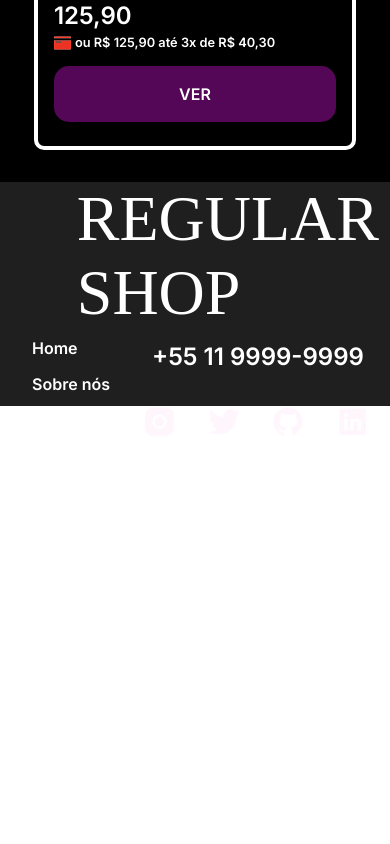
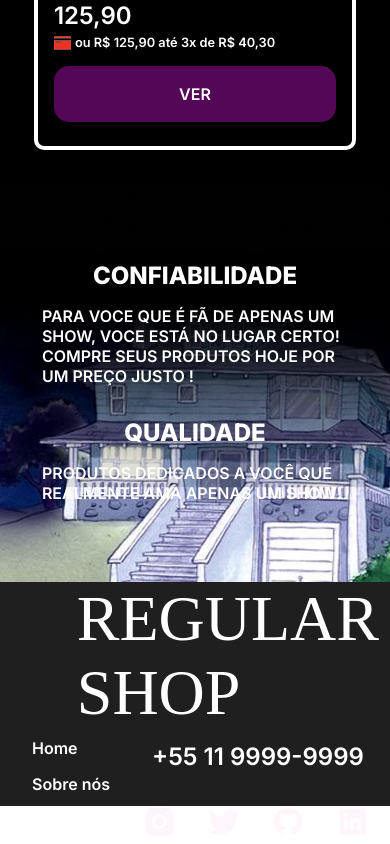
Before and after one commit to Apenas-uma-Loja/ApenasUmaLoja-Frontend, a Vue app: page / in a window 390 px wide. Shown: the part 4220-5064 px from the top of the page. Before the commit the page ends 4702 px from the top, so only its background shows below. Built offline with nearby package versions, Linux system fonts and the light colour scheme; a web font is replaced by a local one.

Commit message:
FEAT: seção de características dos produtos  pronta[REFS: #7]

```diff
--- /dev/null
+++ b/src/components/CharacteristicsofProducts/CharacteristicsComp.vue
@@ -0,0 +1,48 @@
+<script setup>
+import TextBox from './TextBox.vue'
+import CharacteristicsImage from './CharacteristicsImage.vue';
+</script>
+<template>
+    <section>
+        <div class="container">
+            <CharacteristicsImage />
+            <TextBox title="CONFIABILIDADE" description="PARA VOCE QUE É FÃ DE APENAS UM SHOW, VOCE ESTÁ NO LUGAR CERTO! COMPRE SEUS PRODUTOS HOJE POR UM PREÇO JUSTO !" />
+            <TextBox title="QUALIDADE" description="PRODUTOS DEDICADOS A VOCÊ QUE REALMENTE AMA APENAS UM SHOW!" />
+        </div>
+    </section>
+</template>
+<style scoped>
+    section {
+        width: 100%;
+        height: 100%;
+        /* padding: 1rem; */
+        /* background: #000; */
+        background-image: url(/public/Group-5.png);
+        background-size: cover;
+        background-repeat: no-repeat;
+        background-position: center;
+        display: flex;
+        flex-direction: column;
+        justify-content: center;
+        align-items: center;
+    }
+    .container {
+        width: 85%;
+        height: 100%;
+        display: grid;
+        grid-template-columns: 1fr 1fr 1fr;
+        gap: 1rem;
+        align-items: center;
+    }
+    @media screen and (max-width: 768px) {
+        .container {
+            grid-template-columns: 1fr;
+            width: 90%;
+        }
+        section {
+            padding: 1rem;
+            min-height: 25rem;
+        }
+
+    }
+</style>
--- /dev/null
+++ b/src/components/CharacteristicsofProducts/CharacteristicsImage.vue
@@ -0,0 +1,25 @@
+<script setup></script>
+<template>
+    <div class="image-container">
+        <img src="/public/image-16.png" alt="">
+    </div>
+</template>
+<style scoped>
+    .image-container {
+        width: 100%;
+        height: 100%;
+        display: flex;
+        justify-content: center;
+        align-items: center;
+    }
+    img {
+        width: 100%;
+        height: 100%;
+        object-fit: cover;
+    }
+    @media screen and (max-width: 768px) {
+        .image-container{
+            display: none;
+        }
+    }
+</style>
--- /dev/null
+++ b/src/components/CharacteristicsofProducts/TextBox.vue
@@ -0,0 +1,52 @@
+<script setup>
+defineProps({
+    title: {
+        type: String,
+        default: 'CONFIABILIDADE'
+    },
+    description: {
+        type: String,
+        default: 'PARA VOCE QUE É FÃ DE APENAS UM SHOW, VOCE ESTÁ NO LUGAR CERTO! COMPRE SEUS PRODUTOS HOJE POR UM PREÇO JUSTO !'
+    }
+})
+</script>
+<template>
+    <div class="container-text">
+        <h2 class="title">{{ title }}</h2>
+        <p class="description">{{ description }}</p>
+    </div>
+</template>
+<style scoped>
+    .container-text {
+        width: 100%;
+        height: 50%;
+        padding: 1rem;
+        gap: 1rem;
+        /* background: #000; */
+        display: flex;
+        flex-direction: column;
+        justify-content: start;
+        align-items: center;
+    }
+    .title {
+        color: white;
+        font-size: 2rem;
+    }
+    .description {
+        color: white;
+        font-size: 1.2rem;
+    }
+    @media screen and (max-width: 768px) {
+        .container-text {
+            width: 100%;
+            height: 100%;
+            padding: 0.5rem;
+        }
+        .title {
+            font-size: 1.5rem;
+        }
+        .description {
+            font-size: 1rem;
+        }
+    }
+</style>
--- a/src/components/ProductsofWeek/ProductCard.vue
+++ b/src/components/ProductsofWeek/ProductCard.vue
@@ -95,11 +95,12 @@ defineProps({
     border-radius: 15px;
     border: none;
     cursor: pointer;
+    transition: background-color 0.3s ease, color 0.3s ease;
+
 }
 .access-product:hover {
     background-color: #000;
     color: #fff;
-    transition: background-color 0.3s ease, color 0.3s ease;
 }
 @media screen and (max-width: 768px) {
     .container-product-card {
--- a/src/views/HomeView.vue
+++ b/src/views/HomeView.vue
@@ -4,6 +4,7 @@ import FooterComp from '../components/footer/FooterComp.vue';
 import HeaderComp from '@/components/header/HeaderComp.vue';
 import HeroComp from '@/components/HeroView/HeroComp.vue';
 import ProductsComp from '@/components/ProductsofWeek/ProductsComp.vue';
+import CharacteristicsComp from '@/components/CharacteristicsofProducts/CharacteristicsComp.vue';
 </script>
 
 <template>
@@ -12,6 +13,7 @@ import ProductsComp from '@/components/ProductsofWeek/ProductsComp.vue';
     <HeroComp />
     <TypeProductsComp />
     <ProductsComp />
+    <CharacteristicsComp />
     <FooterComp />
   </main>
 </template>
```
Also changed, not shown: public/Group-5.png (added), public/image-16.png (added).
